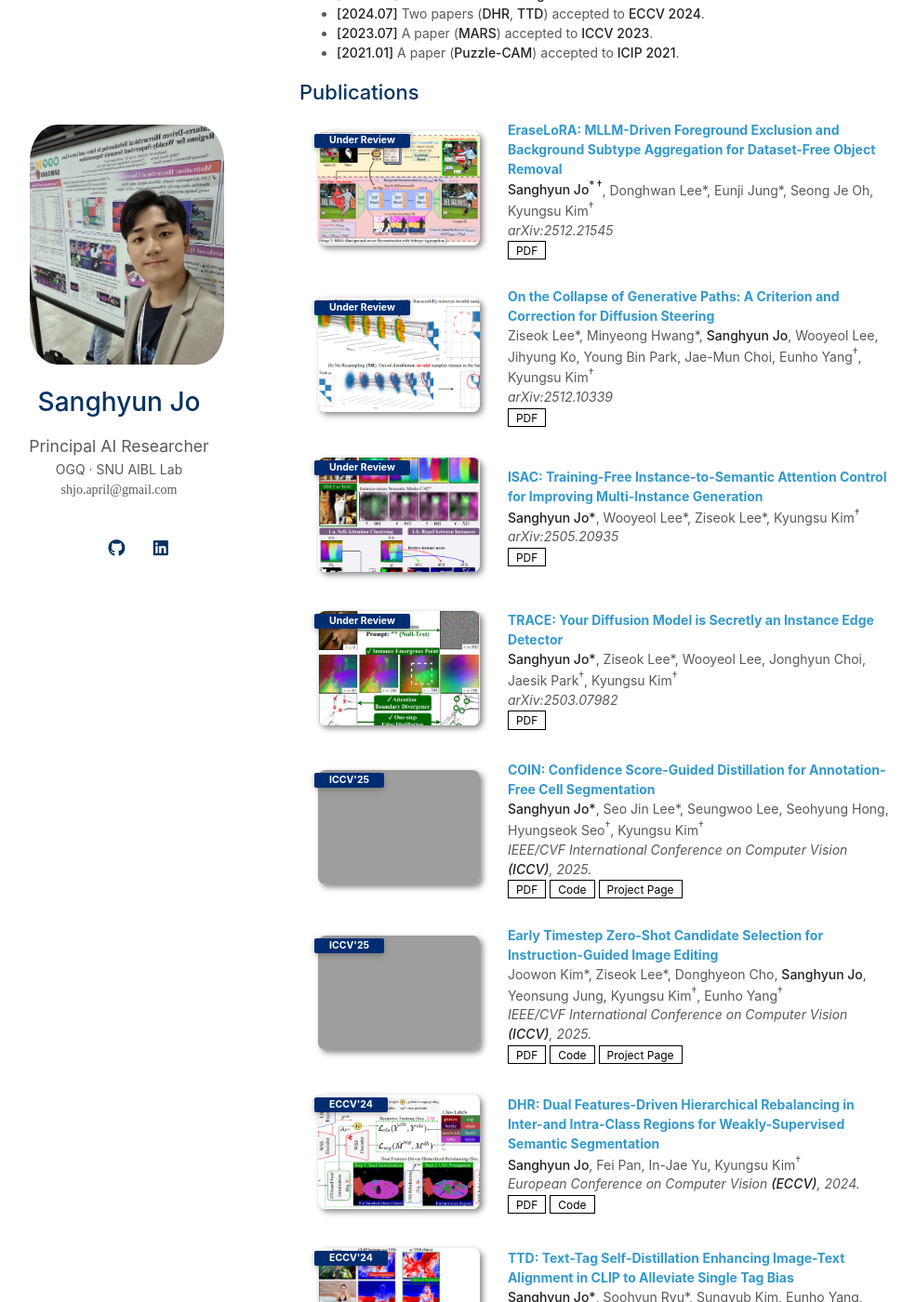
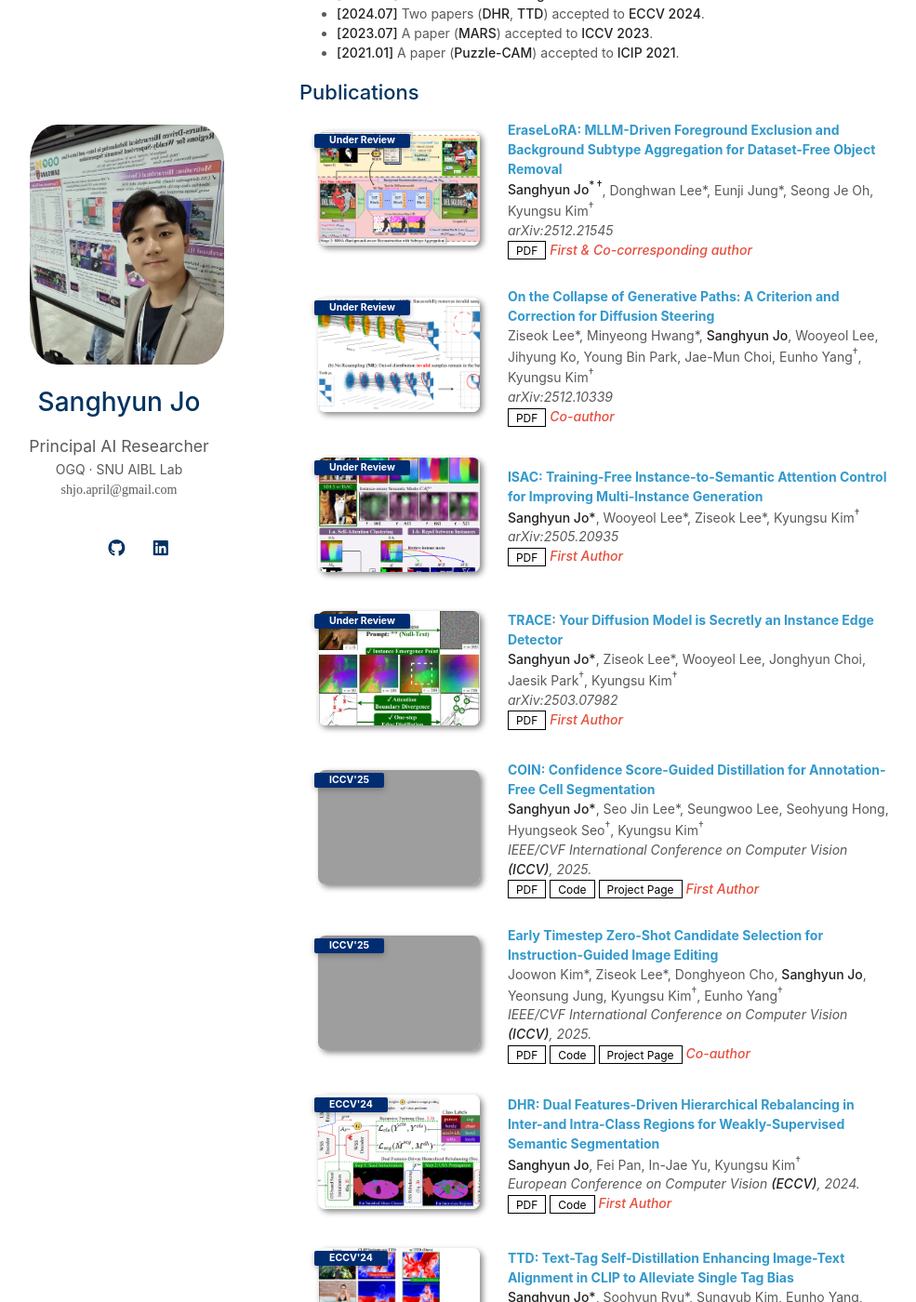
Before and after one commit to shjo-april/shjo-april.github.io, a Jekyll site: the page built from index.md, in a window 1280 px wide and 1400 px high, scrolled down 440 px. Shown: the whole window at 93% size, without its empty margins (148-1133 px from the left). Built offline with Jekyll 4.4.1, drawn with Linux system fonts in a browser that asks for light colours; a style sheet for code colours, icons or effects is not loaded; our own code applies the rules of GitHub Pages for plain Markdown files; some of the changed text lies outside the part shown; grey boxes are pictures that could not be loaded.

Commit message:
update notes for all papers

```diff
--- a/_data/publications.yml
+++ b/_data/publications.yml
@@ -18,6 +18,7 @@ main:
     # code:
     # page:
     image: ./assets/img/EraseLoRA.png
+    notes: First & Co-corresponding author
 
   - title: "On the Collapse of Generative Paths: A Criterion and Correction for Diffusion Steering"
     authors: Ziseok Lee*, Minyeong Hwang*, <strong>Sanghyun Jo</strong>, Wooyeol Lee, Jihyung Ko, Young Bin Park, Jae-Mun Choi, Eunho Yang<sup>†</sup>, Kyungsu Kim<sup>†</sup>
@@ -27,6 +28,7 @@ main:
     # code:
     # page:
     image: ./assets/img/ACE.png
+    notes: Co-author
 
   - title: "ISAC: Training-Free Instance-to-Semantic Attention Control for Improving Multi-Instance Generation"
     authors: <strong>Sanghyun Jo*</strong>, Wooyeol Lee*, Ziseok Lee*, Kyungsu Kim<sup>†</sup>
@@ -36,6 +38,7 @@ main:
     # code:
     # page:
     image: ./assets/img/ISAC.png
+    notes: First Author
 
   - title: "TRACE: Your Diffusion Model is Secretly an Instance Edge Detector"
     authors: <strong>Sanghyun Jo*</strong>, Ziseok Lee*, Wooyeol Lee, Jonghyun Choi, Jaesik Park<sup>†</sup>, Kyungsu Kim<sup>†</sup>
@@ -45,6 +48,7 @@ main:
     # code: https://github.com/shjo-april/DiffEGG
     # page: https://shjo-april.github.io/COIN/
     image: ./assets/img/TRACE.png
+    notes: First Author
 
   - title: "COIN: Confidence Score-Guided Distillation for Annotation-Free Cell Segmentation"
     authors: <strong>Sanghyun Jo*</strong>, Seo Jin Lee*, Seungwoo Lee, Seohyung Hong, Hyungseok Seo<sup>†</sup>, Kyungsu Kim<sup>†</sup>
@@ -54,7 +58,7 @@ main:
     code: https://github.com/shjo-april/COIN
     page: https://shjo-april.github.io/COIN/
     image: ./assets/img/COIN.png
-    # notes: -
+    notes: First Author
 
   - title: "Early Timestep Zero-Shot Candidate Selection for Instruction-Guided Image Editing"
     authors: Joowon Kim*, Ziseok Lee*, Donghyeon Cho, <strong>Sanghyun Jo</strong>, Yeonsung Jung, Kyungsu Kim<sup>†</sup>, Eunho Yang<sup>†</sup>
@@ -64,7 +68,7 @@ main:
     code: https://github.com/Joow0n-Kim/ELECT
     page: https://elect-diffusion.github.io/
     image: ./assets/img/ELECT.png
-    # notes: -
+    notes: Co-author
 
   - title: "DHR: Dual Features-Driven Hierarchical Rebalancing in Inter-and Intra-Class Regions for Weakly-Supervised Semantic Segmentation"
     authors: <strong>Sanghyun Jo</strong>, Fei Pan, In-Jae Yu, Kyungsu Kim<sup>†</sup>
@@ -74,7 +78,7 @@ main:
     code: https://github.com/shjo-april/DHR
     # page: https://shjo-april.github.io/DHR/
     image: ./assets/img/DHR.png
-    # notes: https://eccv.ecva.net/virtual/2024/poster/2631
+    notes: First Author
 
   - title: "TTD: Text-Tag Self-Distillation Enhancing Image-Text Alignment in CLIP to Alleviate Single Tag Bias"
     authors: <strong>Sanghyun Jo*</strong>, Soohyun Ryu*, Sungyub Kim, Eunho Yang, Kyungsu Kim<sup>†</sup>
@@ -84,7 +88,7 @@ main:
     code: https://github.com/shjo-april/TTD
     # page: https://shjo-april.github.io/TTD/
     image: ./assets/img/TTD.png
-    # notes: https://eccv.ecva.net/virtual/2024/poster/2259
+    notes: First Author
 
   - title: "MARS: Model-agnostic Biased Object Removal without Additional Supervision for Weakly-Supervised Semantic Segmentation"
     authors: <strong>Sanghyun Jo</strong>, In-Jae Yu, Kyungsu Kim<sup>†</sup>
@@ -94,7 +98,7 @@ main:
     code: https://github.com/shjo-april/MARS
     # page: https://shjo-april.github.io/COIN/
     image: ./assets/img/MARS.png
-    # notes: -
+    notes: First Author
 
   - title: "RecurSeed and EdgePredictMix: Pseudo-Label Refinement Learning for Weakly Supervised Semantic Segmentation across Single- and Multi-Stage Frameworks"
     authors: <strong>Sanghyun Jo</strong>, In-Jae Yu, Kyungsu Kim<sup>†</sup>
@@ -104,6 +108,7 @@ main:
     code: https://github.com/shjo-april/RecurSeed_and_EdgePredictMix
     # page: https://shjo-april.github.io/RSEPM/
     image: ./assets/img/RSEPM.png
+    notes: First Author
 
   - title: "Puzzle-CAM: Improved localization via matching partial and full features"
     authors: <strong>Sanghyun Jo</strong>, In-Jae Yu<sup>†</sup>
@@ -113,4 +118,4 @@ main:
     code: https://github.com/shjo-april/PuzzleCAM
     # page: https://shjo-april.github.io/PuzzleCAM/
     image: ./assets/img/PuzzleCAM.png
-    notes: 140+ Citations
+    notes: First Author; 140+ Citations
```
